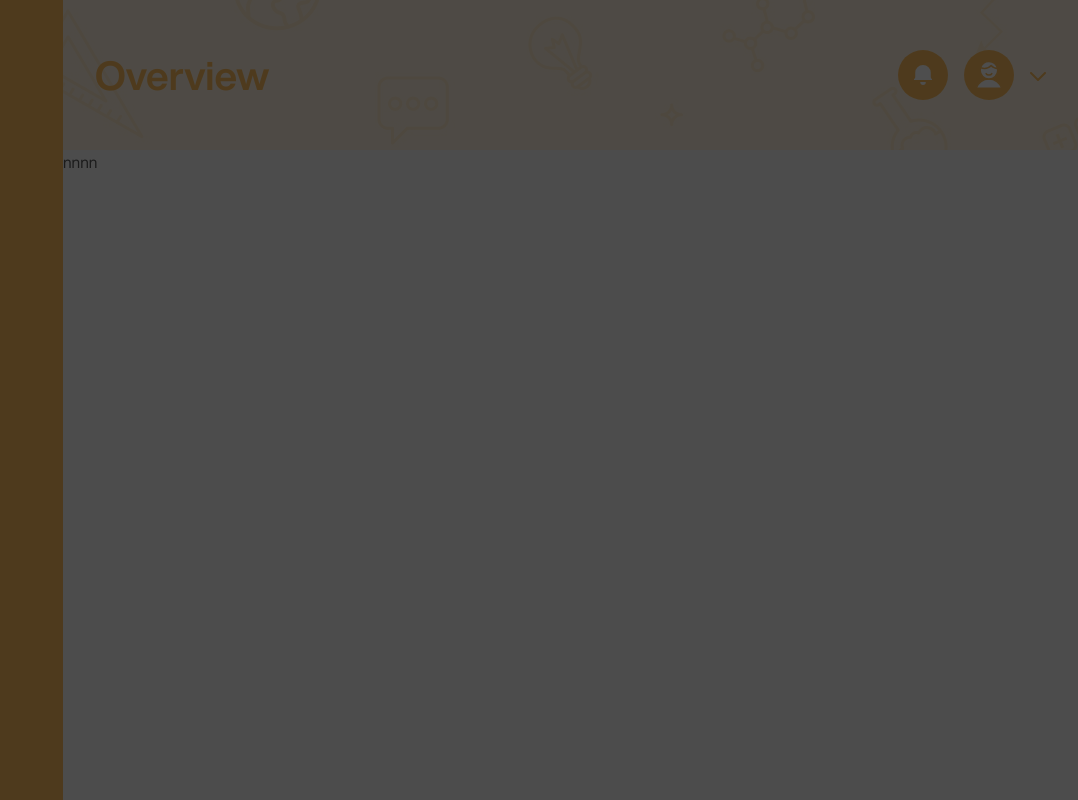
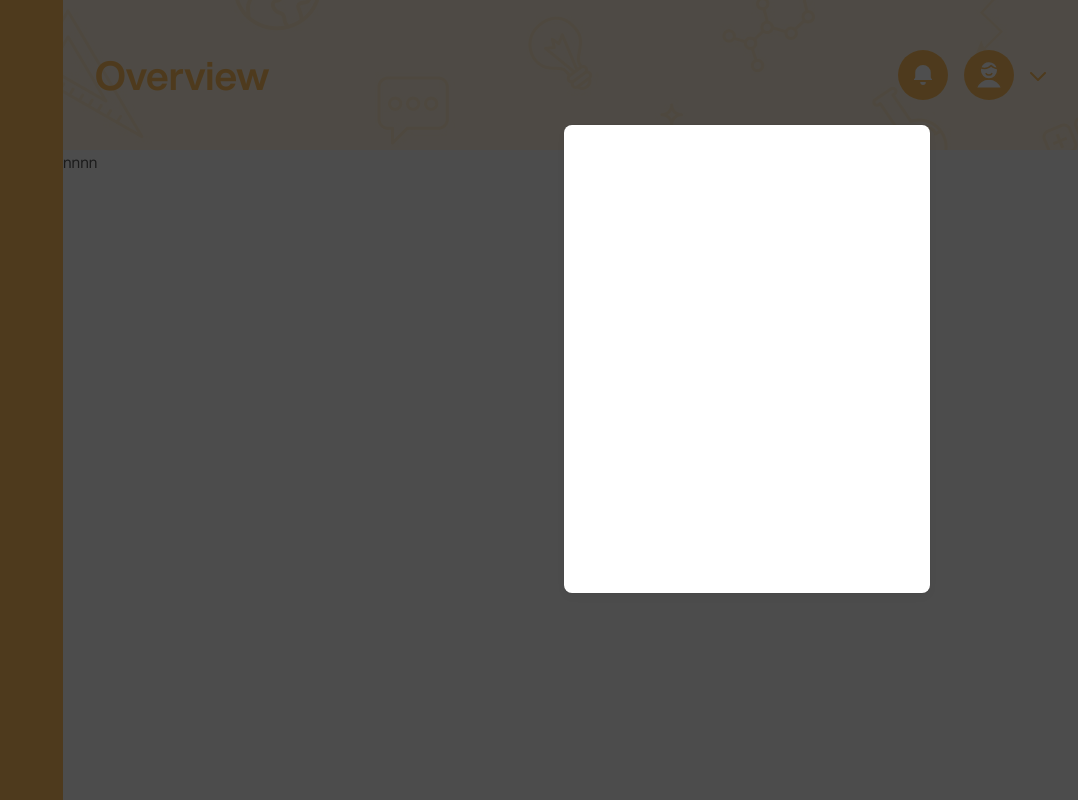
Before and after one commit to vaylette/SDAdmin, a Next.js app: page /dashboard in a window 1280 px wide. Both pictures are taken after a click on the button 1125 px from the left and 75 px from the top of the page. Shown: the whole page, without its empty margins (202-1280 px from the left). Built offline with nearby package versions, Linux system fonts and the light colour scheme.

Commit message:
Added the shadow drop and integrated it into the dashboard

```diff
--- a/app/_components/header.tsx
+++ b/app/_components/header.tsx
@@ -46,8 +46,16 @@ export default function Header() {
             </li>
         </ul>
       </header>
-      <div className={`${drop.notifications || drop.profile ? 'fixed inset-0 bg-black-100 bg-blend-multiply' : '' }`}>
+      <div className={`${drop.notifications || drop.profile ? 'fixed inset-0 bg-black-100 bg-blend-multiply' : 'hidden' }`}>
+        {drop.notifications && (
+            <>
+                <div className="flex justify-end pt-[125px] pr-[148px] relative">
+                    <div className="w-[366px] h-[468px] rounded-lg bg-white-default shadow-drop">
 
+                    </div>
+                </div>
+            </>
+        )}
       </div>
     </>
   )
--- a/tailwind.config.ts
+++ b/tailwind.config.ts
@@ -18,6 +18,9 @@ const config: Config = {
       dropShadow: {
         'auth' : '0px 40px 50px rgba(0, 0, 0, 0.15)',
       },
+      boxShadow: {
+        'drop': '0px 0px 1px 0px rgba(0, 0, 0, 0.04), 0px 0px 2px 0px rgba(0, 0, 0, 0.06), 0px 4px 8px 0px rgba(0, 0, 0, 0.04)'
+      }
     },
     colors: {
       transparent: 'transparent',
```
